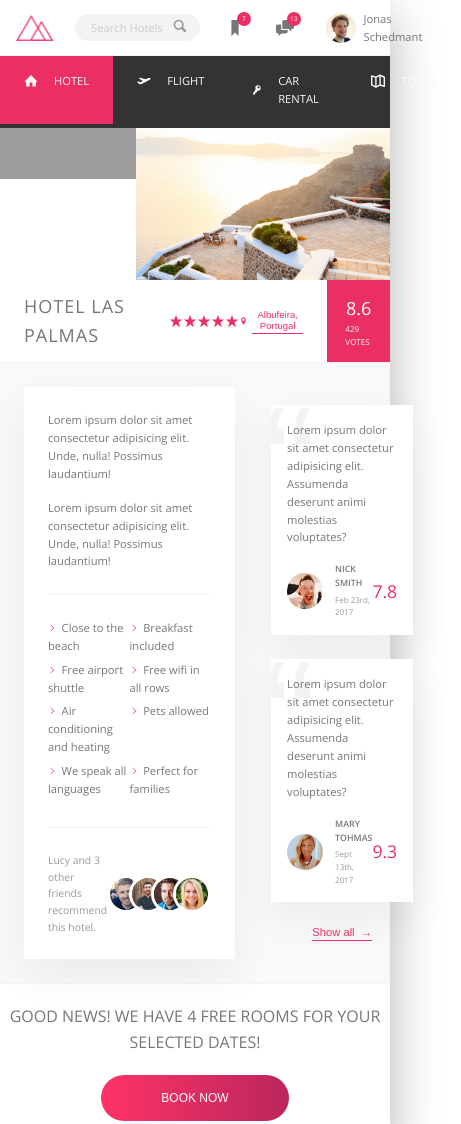
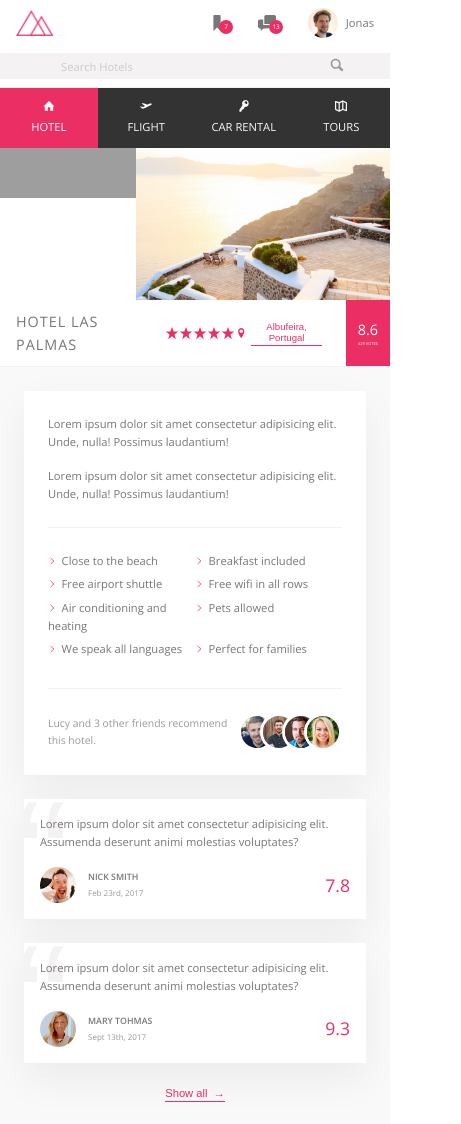
Before and after one commit to YardenPorat/Trillo-Project, a plain HTML site: page index.html in a window 390 px wide. Shown: the top 1124 px of the page, 461 px wide, since content can reach past the window. Drawn offline with nearby package versions, Linux system fonts and the light colour scheme; grey boxes are pictures that could not be loaded.

Commit message:
Writing media queries - Part 2

```diff
--- a/css/style.css
+++ b/css/style.css
@@ -51,6 +51,11 @@ body {
   display: flex;
   align-items: center;
   justify-content: center; }
+  @media only screen and (max-width: 31.25em) {
+    .search {
+      order: 1;
+      flex: 0 0 100%;
+      background-color: var(--color-gray-light-2); } }
   .search__input {
     font-family: inherit;
     font-size: inherit;
@@ -137,8 +142,9 @@ body {
       margin-bottom: .5rem; }
     @media only screen and (max-width: 56.25em) {
       .side-nav__item {
-        flex: 1;
-        margin-bottom: 0; } }
+        flex: 1; }
+        .side-nav__item:not(:last-child) {
+          margin-bottom: 0; } }
   .side-nav__item::before {
     content: "";
     position: absolute;
@@ -158,7 +164,6 @@ body {
     color: var(--color-gray-light-1);
     text-decoration: none;
     text-transform: uppercase;
-    display: block;
     padding: 1.5rem 3rem;
     display: flex;
     align-items: center;
@@ -168,11 +173,21 @@ body {
       .side-nav__link:link, .side-nav__link:visited {
         justify-content: center;
         padding: 2rem 3rem; } }
+    @media only screen and (max-width: 37.5em) {
+      .side-nav__link:link, .side-nav__link:visited {
+        flex-direction: column;
+        padding: 1.5rem .5rem; } }
   .side-nav__icon {
     width: 1.75rem;
     height: 1.75rem;
     margin-right: 2rem;
     fill: currentColor; }
+    @media only screen and (max-width: 37.5em) {
+      .side-nav__icon {
+        margin-right: 0;
+        margin-bottom: .7rem;
+        height: 1.5rem;
+        width: 1.5rem; } }
 
 /* LegalText */
 .legal {
@@ -202,6 +217,10 @@ body {
     text-transform: uppercase;
     letter-spacing: 1px;
     padding: 1.5rem 3rem; }
+    @media only screen and (max-width: 37.5em) {
+      .overview__heading {
+        font-size: 1.8rem;
+        padding: 1.25rem 2rem; } }
   .overview__stars {
     margin-right: auto;
     display: flex; }
@@ -225,12 +244,21 @@ body {
     flex-direction: column;
     align-items: center;
     justify-content: center; }
+    @media only screen and (max-width: 37.5em) {
+      .overview__rating {
+        padding: 0 1.5rem; } }
     .overview__rating--average {
       font-size: 2.25rem;
       font-weight: 300; }
+      @media only screen and (max-width: 37.5em) {
+        .overview__rating--average {
+          font-size: 1.8rem; } }
     .overview__rating--count {
       font-style: .8rem;
       text-transform: uppercase; }
+      @media only screen and (max-width: 37.5em) {
+        .overview__rating--count {
+          font-size: .5rem; } }
 
 /* Buttons */
 .btn-inline {
@@ -426,6 +454,11 @@ body {
   display: flex;
   justify-content: space-between;
   align-items: center; }
+  @media only screen and (max-width: 31.25em) {
+    .header {
+      flex-wrap: wrap;
+      height: 11rem;
+      align-content: space-around; } }
 
 .content {
   display: flex; }
@@ -449,6 +482,10 @@ body {
   @media only screen and (max-width: 56.25em) {
     .detail {
       padding: 3rem; } }
+  @media only screen and (max-width: 37.5em) {
+    .detail {
+      flex-direction: column;
+      flex: 1; } }
 
 .user-description {
   font-size: 1.4rem;
@@ -460,6 +497,11 @@ body {
   @media only screen and (max-width: 56.25em) {
     .user-description {
       padding: 3rem; } }
+  @media only screen and (max-width: 37.5em) {
+    .user-description {
+      flex: 1;
+      margin-right: 0;
+      margin-bottom: 3rem; } }
 
 .user-reviews {
   flex: 1;
@@ -467,6 +509,9 @@ body {
   flex-direction: column;
   justify-content: center;
   align-items: center; }
+  @media only screen and (max-width: 37.5em) {
+    .user-reviews {
+      flex: 1; } }
 
 .hotel-view {
   background-color: #fff;
--- a/index.html
+++ b/index.html
@@ -39,7 +39,7 @@
                 </div>
                 <div class="user-nav__user">
                     <img src="img/user.jpg" alt="User photo" class="user-nav__user-photo">
-                    <span class="user-nav__user-name">Jonas Schedmant</span>
+                    <span class="user-nav__user-name">Jonas</span>
                 </div>
             </nav>
         </header>
--- a/sass/_base.scss
+++ b/sass/_base.scss
@@ -20,8 +20,8 @@
 $bp-largest: 75em;
 $bp-large: 68.75em;
 $bp-medium: 56.25em;
-// $bp-largest: 75em;
-// $bp-largest: 75em;
+$bp-small: 37.5em;
+$bp-smallest: 31.25em;
 
 * {
     margin: 0;
--- a/sass/_components.scss
+++ b/sass/_components.scss
@@ -16,6 +16,11 @@
     display: flex;
     align-items: center;
     justify-content: center;
+    @media only screen and (max-width: $bp-smallest){
+        order: 1;
+        flex: 0 0 100%;
+        background-color: var(--color-gray-light-2);
+    }
     &__input {
         font-family: inherit;
         font-size: inherit;
@@ -125,7 +130,9 @@
         }
         @media only screen and (max-width: $bp-medium) {
             flex: 1;
-            margin-bottom: 0;
+            &:not(:last-child) {
+                margin-bottom: 0;
+            }
         }
     }
     &__item::before {
@@ -152,15 +159,18 @@
         color: var(--color-gray-light-1);
         text-decoration: none;
         text-transform: uppercase;
-        display: block;
         padding: 1.5rem 3rem;
         display: flex;
         align-items: center;
         position: relative;
         z-index: 10;
         @media only screen and (max-width: $bp-medium) {
-           justify-content: center;
-           padding: 2rem 3rem;
+            justify-content: center;
+            padding: 2rem 3rem;
+        }
+        @media only screen and (max-width: $bp-small) {
+            flex-direction: column;
+            padding: 1.5rem .5rem;
         }
     }
     &__icon {
@@ -168,6 +178,12 @@
         height: 1.75rem;
         margin-right: 2rem; //color of the parent
         fill: currentColor;
+        @media only screen and (max-width: $bp-small) {
+            margin-right: 0; //color of the parent
+            margin-bottom: .7rem;
+            height: 1.5rem;
+            width: 1.5rem;
+        }
     }
 }
 
@@ -211,6 +227,10 @@
         text-transform: uppercase;
         letter-spacing: 1px;
         padding: 1.5rem 3rem;
+        @media only screen and (max-width: $bp-small) {
+            font-size: 1.8rem;
+            padding: 1.25rem 2rem;
+          }
     }
     &__stars {
         margin-right: auto;
@@ -240,13 +260,22 @@
         flex-direction: column;
         align-items: center;
         justify-content: center;
+        @media only screen and (max-width: $bp-small) {
+            padding: 0 1.5rem;
+        }
         &--average {
             font-size: 2.25rem;
             font-weight: 300;
+            @media only screen and (max-width: $bp-small) {
+                font-size: 1.8rem;
+            }
         }
         &--count {
             font-style: .8rem;
             text-transform: uppercase;
+            @media only screen and (max-width: $bp-small) {
+                font-size: .5rem;
+            }
         }
     }
 }
@@ -348,7 +377,7 @@
     &__count {
         margin-right: auto;
     }
-    &__friends{
+    &__friends {
         display: flex;
     }
     &__photo {
@@ -457,7 +486,7 @@
     position: relative;
     overflow: hidden;
     cursor: pointer;
-    & > *{
+    &>* {
         transition: all .2s;
         height: 100%;
         width: 100%;
@@ -472,10 +501,10 @@
         left: 0;
         top: -100%;
     }
-    &:hover{
+    &:hover {
         background-image: linear-gradient(to left, var(--color-primary-light), var(--color-primary-dark));
     }
-    &:focus{
+    &:focus {
         outline: none;
         animation: pulsate 1s infinite;
     }
```
Also changed, not shown: sass/_layout.scss (+19 -0 lines).
